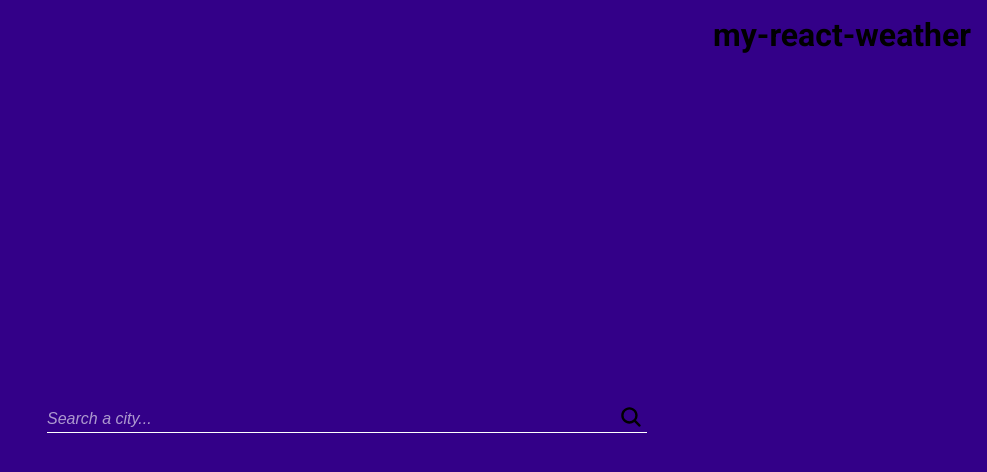
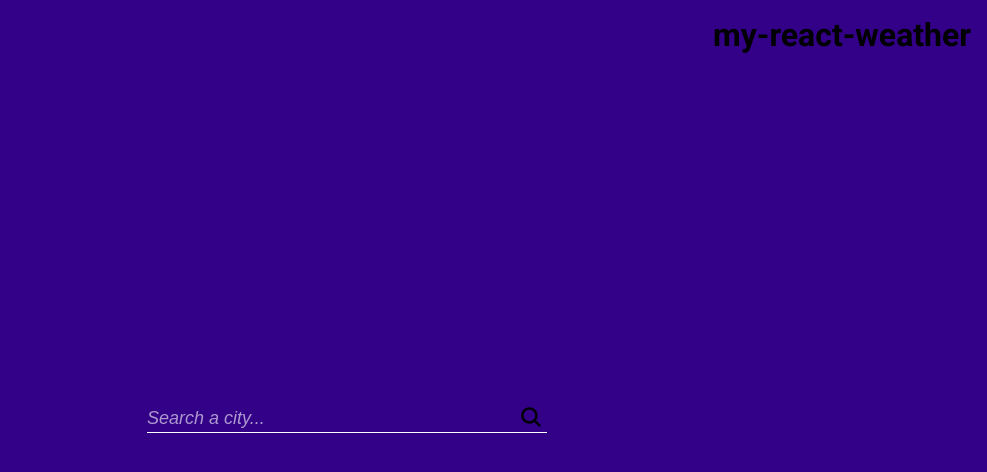
Before and after one commit to jmmdev/my-react-weather, a Next.js app: page / in a window 1280 px wide. Shown: the top 472 px of the page, without its empty margins (293-1280 px from the left). Built offline with nearby package versions, Linux system fonts and the light colour scheme; no server answers.

Commit message:
Minor fixes

```diff
--- a/src/app/layout.js
+++ b/src/app/layout.js
@@ -7,7 +7,7 @@ const roboto = Roboto({
 })
 
 export const metadata = {
-  title: "Create Next App",
+  title: "My React Weather",
   description: "Generated by create next app",
 };
 
--- a/src/app/page.module.css
+++ b/src/app/page.module.css
@@ -17,11 +17,14 @@
   display: flex;
   flex-direction: column;
   gap: 32px;
+  align-items: center;
   align-self: center;
   justify-self: center;
 }
 
 .search {
+  width: 100%;
+  max-width: 400px;
   display: flex;
   border-bottom: 1px solid #fff;
 }
@@ -30,7 +33,7 @@
   width: 100%;
   background-color: transparent;
   border: none;
-  font-size: 16px;
+  font-size: 18px;
   outline: none;
 }
 
```
